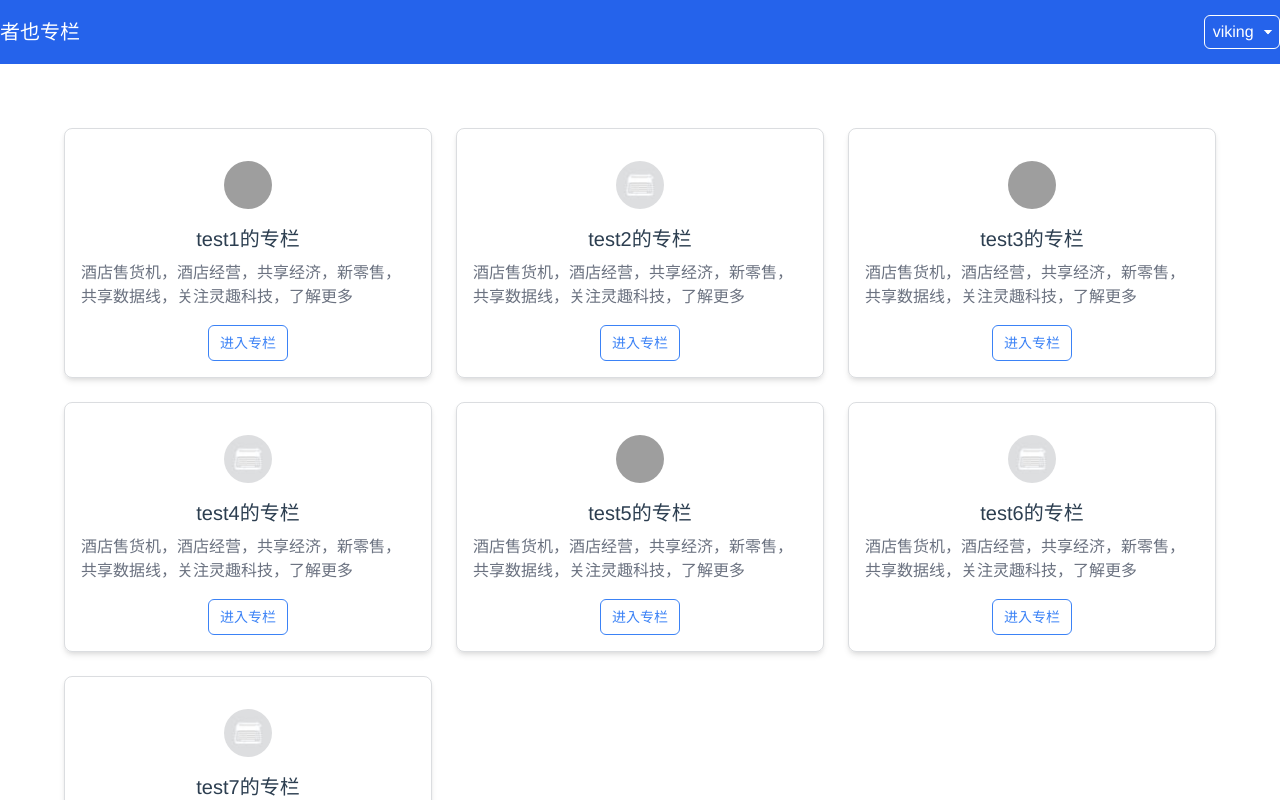
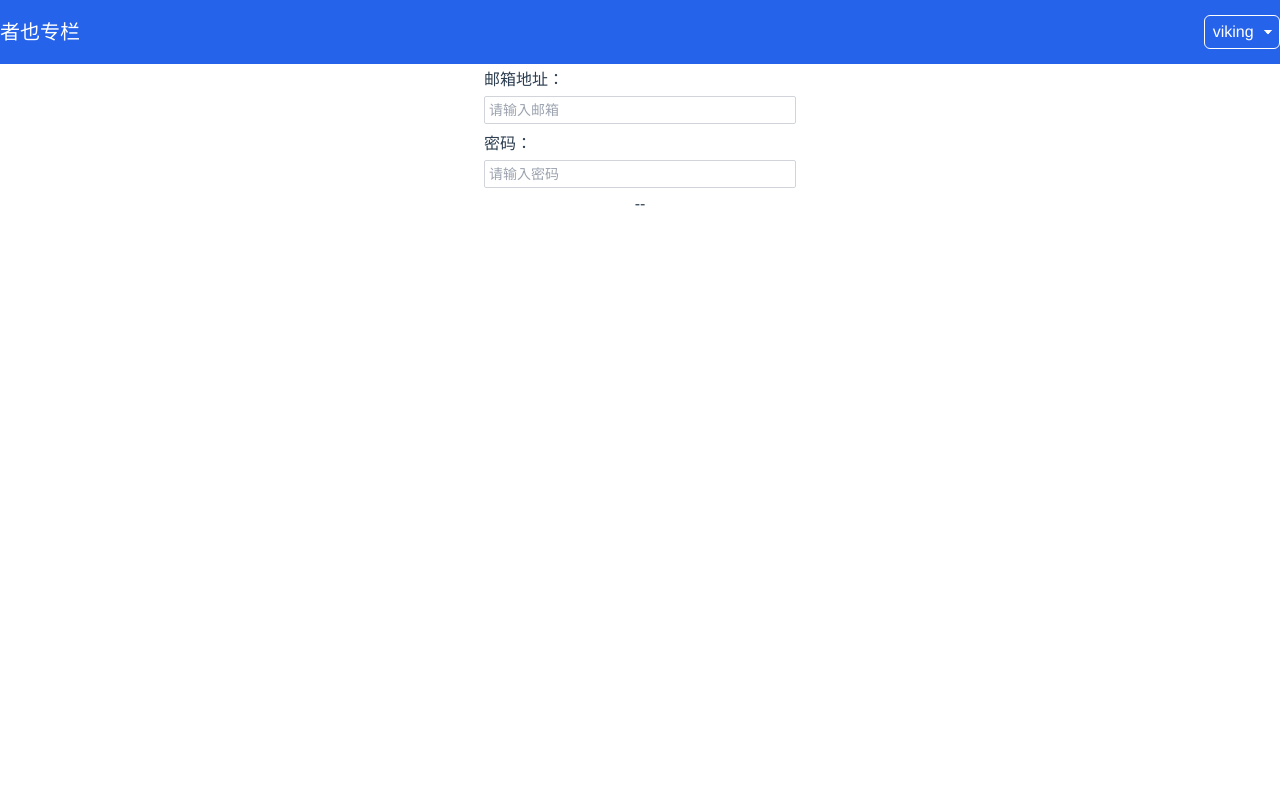
Before and after one commit to LeeZim/vite_ts_vue32_base, a Vue app: page / in a window 1280 px wide. Shown: the top 800 px of the page. Built offline with nearby package versions, Linux system fonts and the light colour scheme; grey boxes are pictures that could not be loaded.

Commit message:
feat(components): 增加 表单组件
增加 表单 表单子组件
自定义验证 未完成

```diff
--- a/src/App.vue
+++ b/src/App.vue
@@ -1,16 +1,48 @@
 <script setup lang="ts">
 // This starter template is using Vue 3 <script setup> SFCs
 // Check out https://v3.vuejs.org/api/sfc-script-setup.html#sfc-script-setup
-import ColumnList, { ColumnProps } from '@/components/ColumnList/ColumnList.vue'
-import GlobalHeader, {
-  UserProps
-} from '@/components/GlobalHeader/GlobalHeader.vue'
+import { reactive } from 'vue'
+import ColumnList from '@/components/ColumnList/ColumnList.vue'
+import GlobalHeader from '@/components/GlobalHeader/GlobalHeader.vue'
+import ValidateForm from '@/components/ValidateForm/ValidateForm.vue'
+import ValidateItem from '@/components/ValidateItem/ValidateItem.vue'
 import testData from './testData.json'
+import { ValidatoRule, required, email } from './common/ts/validator'
+
+const rules: ValidatoRule[] = [required, email]
+
+const formData = reactive({
+  email: '',
+  pwd: ''
+})
 </script>
 
 <template>
   <GlobalHeader :user="testData.currentUser" />
-  <ColumnList :list="testData.columnList" />
+  <!-- <ColumnList :list="testData.columnList" /> -->
+  <ValidateForm class="w-1/4 mx-auto">
+    <ValidateItem
+      :item-props="{
+        label: '邮箱地址：',
+        type: 'text',
+        rules: [required, email],
+        name: '邮箱'
+      }"
+      v-model="formData.email"
+      placeholder="请输入邮箱"
+    />
+    <ValidateItem
+      :item-props="{
+        label: '密码：',
+        type: 'password',
+        rules: [required],
+        name: '密码'
+      }"
+      v-model="formData.pwd"
+      placeholder="请输入密码"
+    />
+  </ValidateForm>
+  <h1>{{ formData.email }}--{{ formData.pwd }}</h1>
 </template>
 
 <style>
@@ -18,15 +50,11 @@ import testData from './testData.json'
   background: red;
 }
 
-body {
-  /* background-color: rgb(240, 124, 124); */
-}
 #app {
   font-family: Avenir, Helvetica, Arial, sans-serif;
   -webkit-font-smoothing: antialiased;
   -moz-osx-font-smoothing: grayscale;
   text-align: center;
   color: #2c3e50;
-  /* margin-top: 60px; */
 }
 </style>
--- /dev/null
+++ b/src/common/ts/validator.ts
@@ -0,0 +1,25 @@
+export interface ValidatoRule {
+  name: string
+  validator: (val: any) => boolean
+  message: (name?: string) => string
+}
+
+export const required: ValidatoRule = {
+  name: 'required',
+  validator: (val: any) => {
+    if (val === '' || val === undefined || val === null) {
+      return false
+    }
+    return true
+  },
+  message: (name: string = '此项') => `${name}不能为空`
+}
+
+export const email: ValidatoRule = {
+  name: 'email',
+  validator: (val: string) => {
+    const emailReg = /^([A-Za-z0-9_\-.])+@([A-Za-z0-9_\-.])+\.([A-Za-z]{2,4})$/
+    return emailReg.test(val)
+  },
+  message: () => '请输入正确的邮箱'
+}
--- a/src/components/GlobalHeader/GlobalHeader.vue
+++ b/src/components/GlobalHeader/GlobalHeader.vue
@@ -8,8 +8,6 @@
         >者也专栏</a
       >
       <div class="flex justify-center">
-        <!-- <button class="btn" v-if="!user.isLogin">登录</button>
-        <button class="btn" v-if="!user.isLogin">注册</button> -->
         <PrimaryButton class="mr-3" v-if="!user.isLogin">登录</PrimaryButton>
         <PrimaryButton v-if="!user.isLogin">注册</PrimaryButton>
         <DropdownList v-if="user.isLogin" :user-name="user.name">
@@ -17,7 +15,7 @@
           <DropdownItem>123123</DropdownItem>
           <DropdownItem>123123</DropdownItem>
           <DropdownItem>123123</DropdownItem>
-          <DropdownItem :disabled="true">123123</DropdownItem>
+          <DropdownItem disabled>123123</DropdownItem>
         </DropdownList>
       </div>
     </div>
--- /dev/null
+++ b/src/components/ValidateForm/ValidateForm.vue
@@ -0,0 +1,7 @@
+<template>
+  <div>
+    <slot></slot>
+  </div>
+  <!-- <button @click="validate">Submit</button> -->
+</template>
+<script setup lang="ts"></script>
--- /dev/null
+++ b/src/components/ValidateItem/ValidateItem.vue
@@ -0,0 +1,95 @@
+<template>
+  <div class="flex flex-col p-1 items-start">
+    <label>{{ itemProps.label }}</label>
+    <input
+      v-if="itemProps.type === 'text' || 'password'"
+      :type="itemProps.type"
+      class="outline-none border solid border-gray-300 rounded-sm px-1 placeholder-gray-100::placeholder text-sm h-7 mt-1 w-full"
+      v-model="itemRef.val"
+      @blur="validate"
+      @input="onInput"
+      v-bind="$attrs"
+    />
+    <div class="errorMsg mt-1" v-if="itemRef.err">
+      <p
+        class="text-red-500 text-sm text-left"
+        v-for="(msg, index) in itemRef.msg"
+        :key="index"
+      >
+        {{ msg }}
+      </p>
+    </div>
+  </div>
+</template>
+<script lang="ts" setup>
+import { defineProps, defineEmits, PropType, reactive } from 'vue'
+import { ValidatoRule } from '@/common/ts/validator'
+
+export interface ItemProps {
+  label: string
+  name: string
+  type: 'text' | 'textArea' | 'password'
+  rules: ValidatoRule[]
+}
+
+const props = defineProps({
+  itemProps: {
+    type: Object as PropType<ItemProps>,
+    default: () => ({
+      label: '请输入：',
+      type: 'text',
+      rules: [],
+      name: ''
+    })
+  },
+  trim: {
+    type: Boolean,
+    default: true,
+    required: false
+  },
+  modelValue: {
+    type: String,
+    default: ''
+  }
+})
+
+const emit = defineEmits(['update:modelValue'])
+
+const itemRef = reactive({
+  val: props.modelValue || '',
+  err: false,
+  msg: ['']
+})
+
+const getVal = () => {
+  if (props.trim) {
+    return itemRef.val.trim()
+  }
+  return itemRef.val
+}
+
+function validate() {
+  if (props.itemProps.rules.length < 0) return false
+  itemRef.msg = []
+  props.itemProps.rules.forEach((rule) => {
+    const isValidate = rule.validator(getVal())
+    if (!isValidate) {
+      itemRef.msg.push(rule.message(props.itemProps.name))
+    }
+  })
+  itemRef.err = itemRef.msg.length > 0
+  return itemRef.err
+}
+
+function onInput(e: Event) {
+  const targetValue = (e.target as HTMLInputElement).value
+  itemRef.val = targetValue
+  emit('update:modelValue', targetValue)
+}
+</script>
+<script lang="ts">
+export default {
+  name: 'ValidateItem',
+  inheritAttrs: false
+}
+</script>
--- a/tsconfig.json
+++ b/tsconfig.json
@@ -15,7 +15,8 @@
     "paths": {
       "@/hooks/*": ["src/hooks/*"],
       "@/components/*": ["src/components/*"],
-      "@/assets/*": ["src/assets/*"]
+      "@/assets/*": ["src/assets/*"],
+      "@/common/*": ["src/common/*"]
     }
   },
   "include": ["src/**/*.ts", "src/**/*.d.ts", "src/**/*.tsx", "src/**/*.vue"]
```
